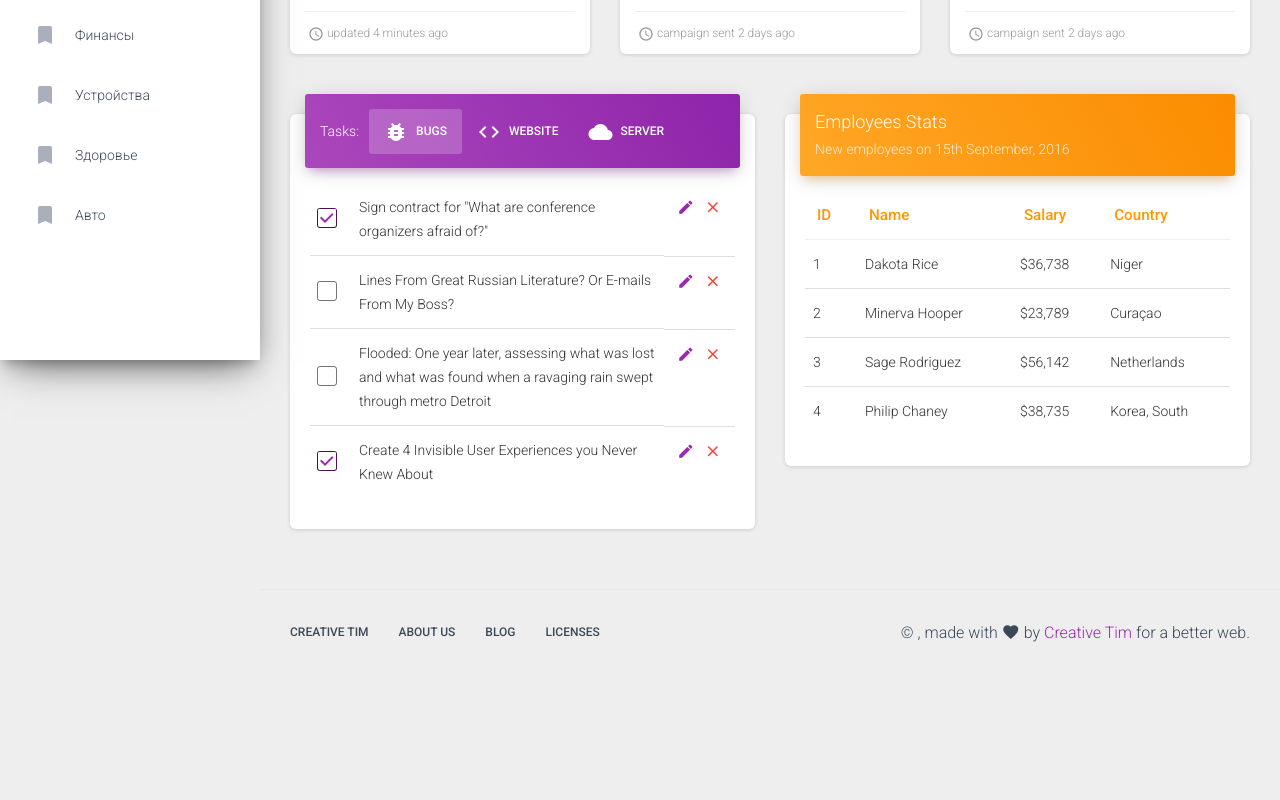
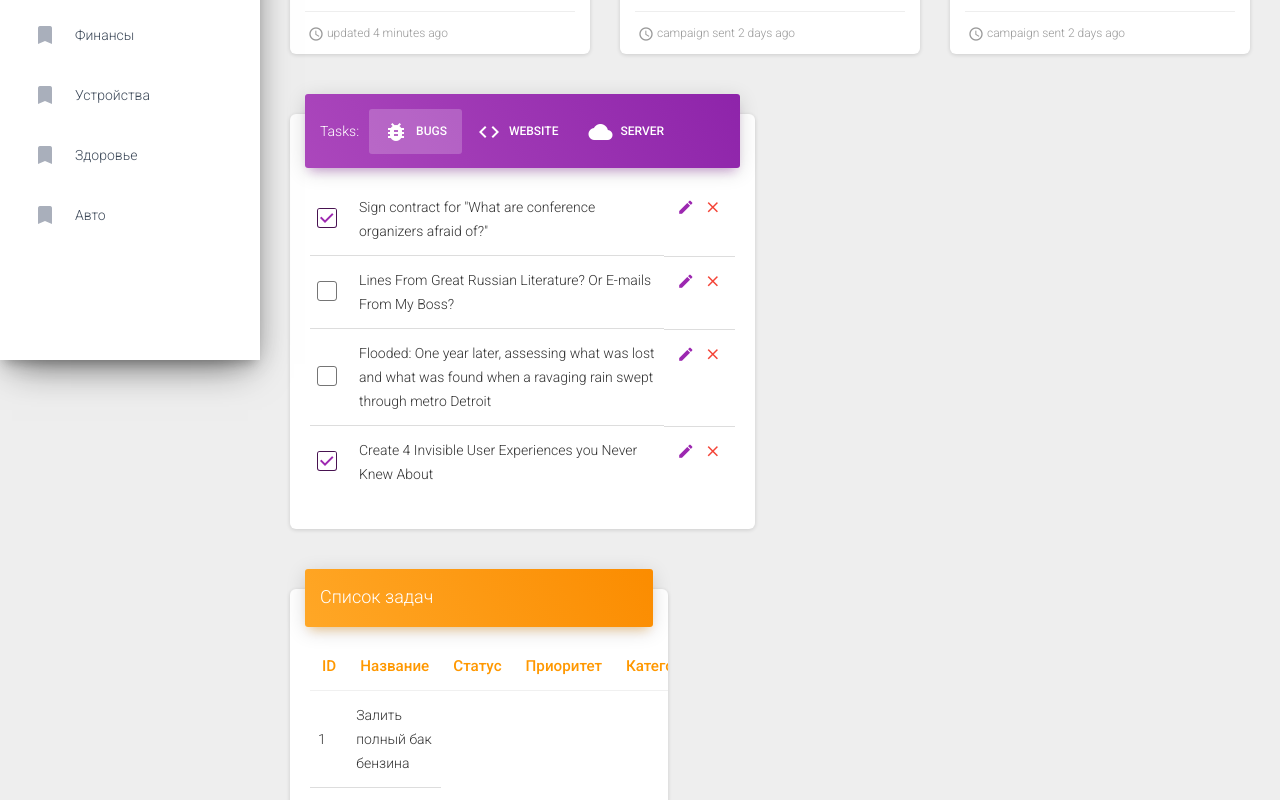
Before and after one commit to RenatFaiz/angular-task-manager, an Angular app: page / in a window 1280 px wide. Shown: the part 440-1240 px from the top of the page. Before the commit the page ends 1115 px from the top, so only its background shows below. Built offline with nearby package versions, Linux system fonts and the light colour scheme.

Commit message:
Added tasks dashboard (angular component) in the application page

```diff
--- a/src/app/app.component.html
+++ b/src/app/app.component.html
@@ -84,6 +84,8 @@ substantial portions of the Software. -->
       </div>
     </nav>
     <!-- End Navbar -->
+
+    <!-- Main content of the page -->
     <div class="content">
       <div class="container-fluid">
         <div class="row">
@@ -456,50 +458,7 @@ substantial portions of the Software. -->
               </div>
             </div>
           </div>
-          <div class="col-lg-6 col-md-12">
-            <div class="card">
-              <div class="card-header card-header-warning">
-                <h4 class="card-title">Employees Stats</h4>
-                <p class="card-category">New employees on 15th September, 2016</p>
-              </div>
-              <div class="card-body table-responsive">
-                <table class="table table-hover">
-                  <thead class="text-warning">
-                  <th>ID</th>
-                  <th>Name</th>
-                  <th>Salary</th>
-                  <th>Country</th>
-                  </thead>
-                  <tbody>
-                  <tr>
-                    <td>1</td>
-                    <td>Dakota Rice</td>
-                    <td>$36,738</td>
-                    <td>Niger</td>
-                  </tr>
-                  <tr>
-                    <td>2</td>
-                    <td>Minerva Hooper</td>
-                    <td>$23,789</td>
-                    <td>Curaçao</td>
-                  </tr>
-                  <tr>
-                    <td>3</td>
-                    <td>Sage Rodriguez</td>
-                    <td>$56,142</td>
-                    <td>Netherlands</td>
-                  </tr>
-                  <tr>
-                    <td>4</td>
-                    <td>Philip Chaney</td>
-                    <td>$38,735</td>
-                    <td>Korea, South</td>
-                  </tr>
-                  </tbody>
-                </table>
-              </div>
-            </div>
-          </div>
+          <app-tasks></app-tasks>
         </div>
       </div>
     </div>
--- a/src/app/app.module.ts
+++ b/src/app/app.module.ts
@@ -3,11 +3,13 @@ import { NgModule } from '@angular/core';
 
 import { AppComponent } from './app.component';
 import { CategoriesComponent } from './views/categories/categories.component';
+import { TasksComponent } from './views/tasks/tasks.component';
 
 @NgModule({
   declarations: [
     AppComponent,
-    CategoriesComponent
+    CategoriesComponent,
+    TasksComponent,
   ],
   imports: [
     BrowserModule
--- a/src/app/service/data-handler.service.ts
+++ b/src/app/service/data-handler.service.ts
@@ -1,6 +1,7 @@
 import { Injectable } from '@angular/core';
 import {Category} from '../model/Category';
 import {TestData} from '../data/TestData';
+import {Task} from '../model/Task';
 
 @Injectable({
   providedIn: 'root'
@@ -12,4 +13,8 @@ export class DataHandlerService {
   getCategories(): Category[] {
     return TestData.categories;
   }
+
+  getTasks(): Task[] {
+    return TestData.tasks;
+  }
 }
--- /dev/null
+++ b/src/app/views/tasks/tasks.component.html
@@ -0,0 +1,39 @@
+<!-- Tasks dashboard. Template from
+=========================================================
+Material Dashboard - v2.1.2
+=========================================================
+Product Page: https://www.creative-tim.com/product/material-dashboard
+Copyright 2020 Creative Tim (https://www.creative-tim.com)
+Coded by Creative Tim
+-->
+
+<div class="col-lg-6 col-md-12">
+  <div class="card">
+    <div class="card-header card-header-warning">
+      <h4 class="card-title">Список задач</h4>
+      <!--<p class="card-category">Дополнительная запись под заголовком</p>-->
+    </div>
+    <div class="card-body table-responsive">
+      <table class="table table-hover">
+        <thead class="text-warning">
+        <th>ID</th>
+        <th>Название</th>
+        <th>Статус</th>
+        <th>Приоритет</th>
+        <th>Категория</th>
+        <th>Дата</th>
+        </thead>
+        <tbody>
+        <tr *ngFor="let task of tasks">
+          <td>{{task.id}}</td>
+          <td>{{task.title}}</td>
+          <!--          <td>{{task.completed}}</td>-->
+          <!--          <td>{{task.priority}}</td>-->
+          <!--          <td>{{task.category}}</td>-->
+          <!--          <td>{{task.date}}</td>-->
+        </tr>
+        </tbody>
+      </table>
+    </div>
+  </div>
+</div>
--- /dev/null
+++ b/src/app/views/tasks/tasks.component.ts
@@ -0,0 +1,21 @@
+import {Component, OnInit} from '@angular/core';
+import {Task} from '../../model/Task';
+import {DataHandlerService} from '../../service/data-handler.service';
+
+@Component({
+  selector: 'app-tasks',
+  templateUrl: './tasks.component.html',
+  styleUrls: ['./tasks.component.css']
+})
+export class TasksComponent implements OnInit {
+
+  tasks: Task[];
+
+  constructor(private dataHandlerService: DataHandlerService) {
+  }
+
+  // Метод вызывается после инициализации компонента
+  ngOnInit(): void {
+    this.tasks = this.dataHandlerService.getTasks();
+  }
+}
```
Also changed, not shown: src/app/views/tasks/tasks.component.css (added).
